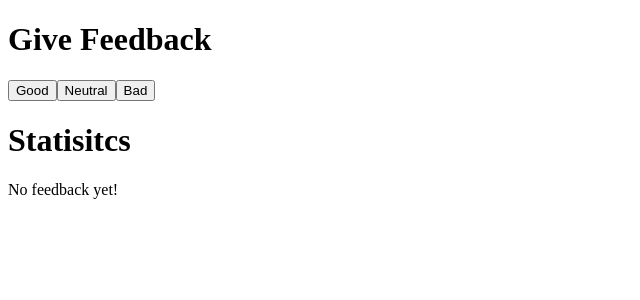
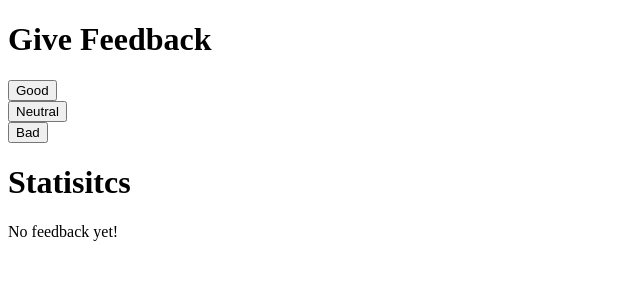
Before and after one commit to zelda4669/full-stack-open, a React (Create React App) app in the folder part1/unicafe-app/: page / in a window 1280 px wide. Shown: the top 300 px of the page, without its empty margins (0-640 px from the left). Built offline with nearby package versions, Linux system fonts and the light colour scheme.

Commit message:
Exercise 1.10

```diff
--- a/part1/unicafe-app/src/App.js
+++ b/part1/unicafe-app/src/App.js
@@ -3,7 +3,17 @@ import { mean, multiply } from 'mathjs'
 
 const Header = (props) => <div><h1>{props.text}</h1></div>
 
-const Display = (props) => <div>{props.stat}: {props.value} {props.unit}</div>
+const StatisticLine = (props) => <div>{props.stat}: {props.value} {props.unit}</div>
+
+const Button = ({ text, handleClick}) => {
+  return (
+    <div>
+      <button onClick={handleClick}>
+        {text}
+      </button>
+    </div>
+  )
+}
 
 const Statistics = ({ good, neutral, bad }) => {
   const total = good + neutral + bad
@@ -18,36 +28,38 @@ const Statistics = ({ good, neutral, bad }) => {
   }
   return (
     <div>
-      <Display stat='Good' value={good} />
-      <Display stat='Neutral' value={neutral} />
-      <Display stat='Bad' value={bad} />
-      <Display stat='Total' value={total} />
-      <Display stat='Average' value={avg} />
-      <Display stat='Percent Positive' value={percent} unit='%' />
+      <StatisticLine stat='Good' value={good} />
+      <StatisticLine stat='Neutral' value={neutral} />
+      <StatisticLine stat='Bad' value={bad} />
+      <StatisticLine stat='Total' value={total} />
+      <StatisticLine stat='Average' value={avg} />
+      <StatisticLine stat='Percent Positive' value={percent} unit='%' />
     </div>
   )
 }
 
 const App = () => {
-  const [good, setGood] = useState(0)
-  const [neutral, setNeutral] = useState(0)
-  const [bad, setBad] = useState(0)
+  const [clicks, setClicks] = useState({
+    good: 0, neutral: 0, bad: 0
+  })
+
+  const handleGoodClick = () =>
+    setClicks({ ...clicks, good: clicks.good + 1 })
+
+  const handleNeutralClick = () =>
+    setClicks({ ...clicks, neutral: clicks.neutral + 1 })
+
+  const handleBadClick = () =>
+    setClicks({ ...clicks, bad: clicks.bad + 1 })
 
   return (
     <div>
       <Header text='Give Feedback' />
-      <button onClick={() => setGood(good + 1)}>
-        Good
-      </button>
-      <button onClick={() => setNeutral(neutral + 1)}>
-        Neutral
-      </button>
-      <button onClick={() => setBad(bad + 1)}>
-        Bad
-      </button>
-
+      <Button text='Good' handleClick={handleGoodClick} />
+      <Button text='Neutral' handleClick={handleNeutralClick} />
+      <Button text='Bad' handleClick={handleBadClick} />
       <Header text='Statisitcs' />
-      <Statistics good={good} neutral={neutral} bad={bad} />
+      <Statistics good={clicks.good} neutral={clicks.neutral} bad={clicks.bad} />
 
     </div>
   )
```
